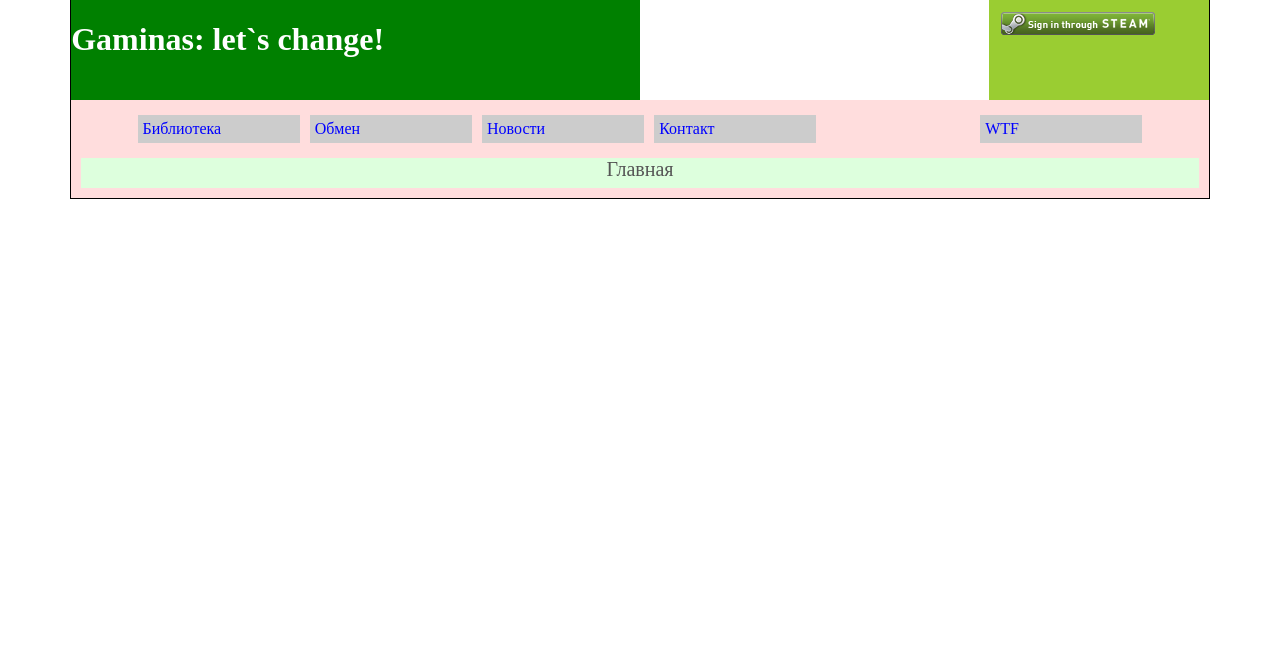
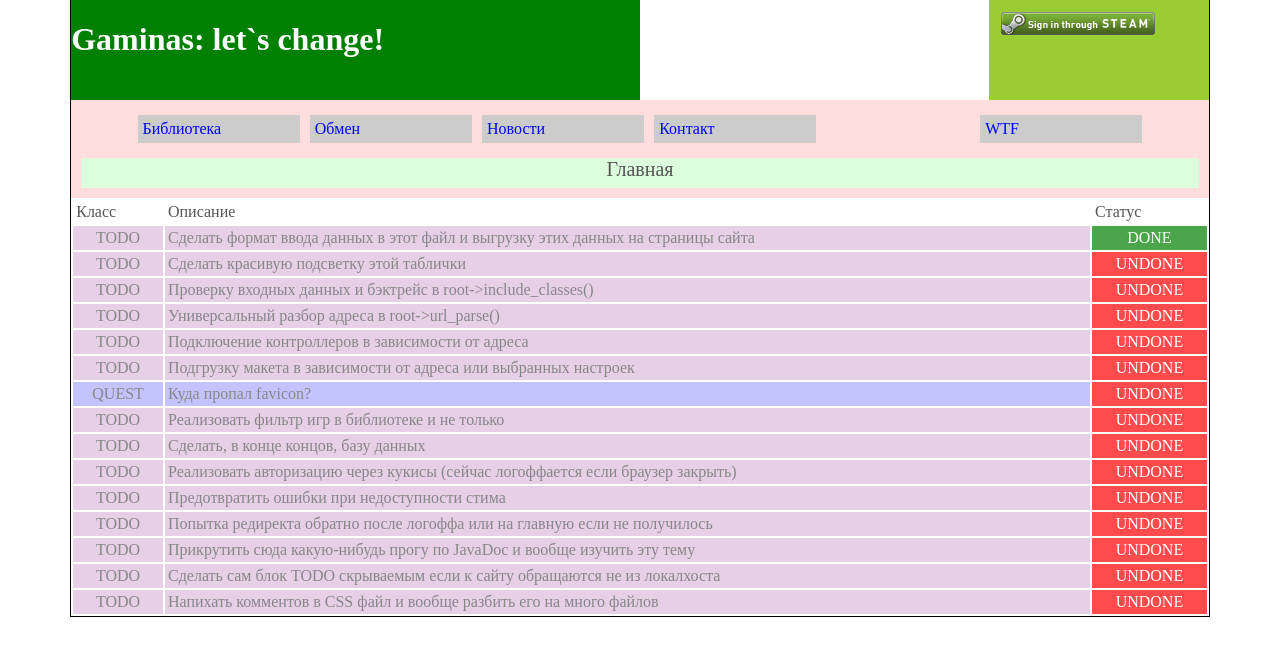
Before and after one commit to IceHaron/Gaminas, a PHP site: page / in a window 1280 px wide. Shown: the part 27-683 px from the top of the page. Run offline with PHP 8.4, Linux system fonts and the light colour scheme; some libraries are stand-ins or nearby versions.

Commit message:
Табличка TODO в футере

```diff
--- a/TODO.txt
+++ b/TODO.txt
@@ -1,12 +1,15 @@
-TODO: Сделать формат ввода данных в этот файл и выгрузку этих данных на страницы сайта
-TODO: Проверку входных данных и бэктрейс в root->include_classes()
-TODO: Универсальный разбор адреса в root->url_parse()
-TODO: Подключение контроллеров в зависимости от адреса
-TODO: Подгрузку макета в зависимости от адреса или выбранных настроек
-QUEST: Куда пропал favicon?
-TODO: Реализовать фильтр игр в библиотеке и не только
-TODO: Сделать, в конце концов, базу данных
-TODO: Реализовать авторизацию через кукисы (сейчас логоффается если браузер закрыть)
-TODO: Предотвратить ошибки при недоступности стима
-TODO: Попытка редиректа обратно после логоффа или на главную если не получилось
-TODO: Прикрутить сюда какую-нибудь прогу по JavaDoc и вообще изучить эту тему
+TODO -- Сделать формат ввода данных в этот файл и выгрузку этих данных на страницы сайта -- DONE
+TODO -- Сделать красивую подсветку этой таблички -- UNDONE
+TODO -- Проверку входных данных и бэктрейс в root->include_classes() -- UNDONE
+TODO -- Универсальный разбор адреса в root->url_parse() -- UNDONE
+TODO -- Подключение контроллеров в зависимости от адреса -- UNDONE
+TODO -- Подгрузку макета в зависимости от адреса или выбранных настроек -- UNDONE
+QUEST -- Куда пропал favicon? -- UNDONE
+TODO -- Реализовать фильтр игр в библиотеке и не только -- UNDONE
+TODO -- Сделать, в конце концов, базу данных -- UNDONE
+TODO -- Реализовать авторизацию через кукисы (сейчас логоффается если браузер закрыть) -- UNDONE
+TODO -- Предотвратить ошибки при недоступности стима -- UNDONE
+TODO -- Попытка редиректа обратно после логоффа или на главную если не получилось -- UNDONE
+TODO -- Прикрутить сюда какую-нибудь прогу по JavaDoc и вообще изучить эту тему -- UNDONE
+TODO -- Сделать сам блок TODO скрываемым если к сайту обращаются не из локалхоста -- UNDONE
+TODO -- Напихать комментов в CSS файл и вообще разбить его на много файлов -- UNDONE
--- a/html/index.html
+++ b/html/index.html
@@ -77,6 +77,37 @@
 
 <!-- / Тело -->
 
+<!-- ПОЛ -->
+
+		<div id="footer">
+			<table id="todo" cellpadding="3">
+				<thead>
+					<tr>
+						<td>Класс</td>
+						<td>Описание</td>
+						<td>Статус</td>
+					</tr>
+				</thead>
+				<tbody>
+					<?foreach ($GAMINAS['todo'] as $k => $todoarr) {?>
+						<tr class="todotr">
+							<td class="<?=$todoarr['class']?> left">
+								<?=$todoarr['class']?>
+							</td>
+							<td class="<?=$todoarr['class']?> right">													<!-- Тут класс берется из нулевого элемента для придания правильной окраски блока -->
+								<?=$todoarr['text']?>
+							</td>
+							<td class="<?=$todoarr['state']?>">
+								<?=$todoarr['state']?>
+							</td>
+						</tr>
+					<? } ?>
+				</tbody>
+			</table>
+		</div>
+
+<!-- / Пол -->
+
     <div class="clear"></div>
   </div>
 </body>
--- a/index.php
+++ b/index.php
@@ -85,6 +85,15 @@ class root {
 *
 */
 $GAMINAS = array(); 																														// Глобальная переменная, куда будет запихиваться весь нужный хлам
+$file = fopen('TODO.txt', 'r');																									// Разбираем TODO.txt
+$c = 0;
+while ($todostring = fgets($file)) {
+	$todoarr = explode('--', $todostring);
+	$GAMINAS['todo'][$c]['class'] = trim($todoarr[0]);
+	$GAMINAS['todo'][$c]['text'] = trim($todoarr[1]);
+	$GAMINAS['todo'][$c]['state'] = trim($todoarr[2]);
+	$c++;
+}
 session_start();
 $page = new root();
 $page->include_classes();
--- a/source/css/main.css
+++ b/source/css/main.css
@@ -84,6 +84,7 @@ a.nodeco {
 .topmenunode:hover {
   background-color: red;
 }
+
 .gamefield {
   height: 100px;
   width: 200px;
@@ -93,3 +94,32 @@ a.nodeco {
 .gamename {
   font-size: 12px;
 }
+
+#todo {
+	width: 100%;
+}
+#todo tbody tr td {
+	opacity: 0.7;
+}
+#todo tbody tr td.left {
+	text-align: center;
+}
+#todo tbody tr td:hover {
+	opacity: 1;
+}
+.TODO {
+	background-color: #dbd;
+}
+.QUEST {
+	background-color: #aaf;
+}
+.UNDONE {
+	text-align: center;
+	background-color: red;
+	color: white;
+}
+.DONE {
+	text-align: center;
+	background-color: green;
+	color: white;
+}
```
